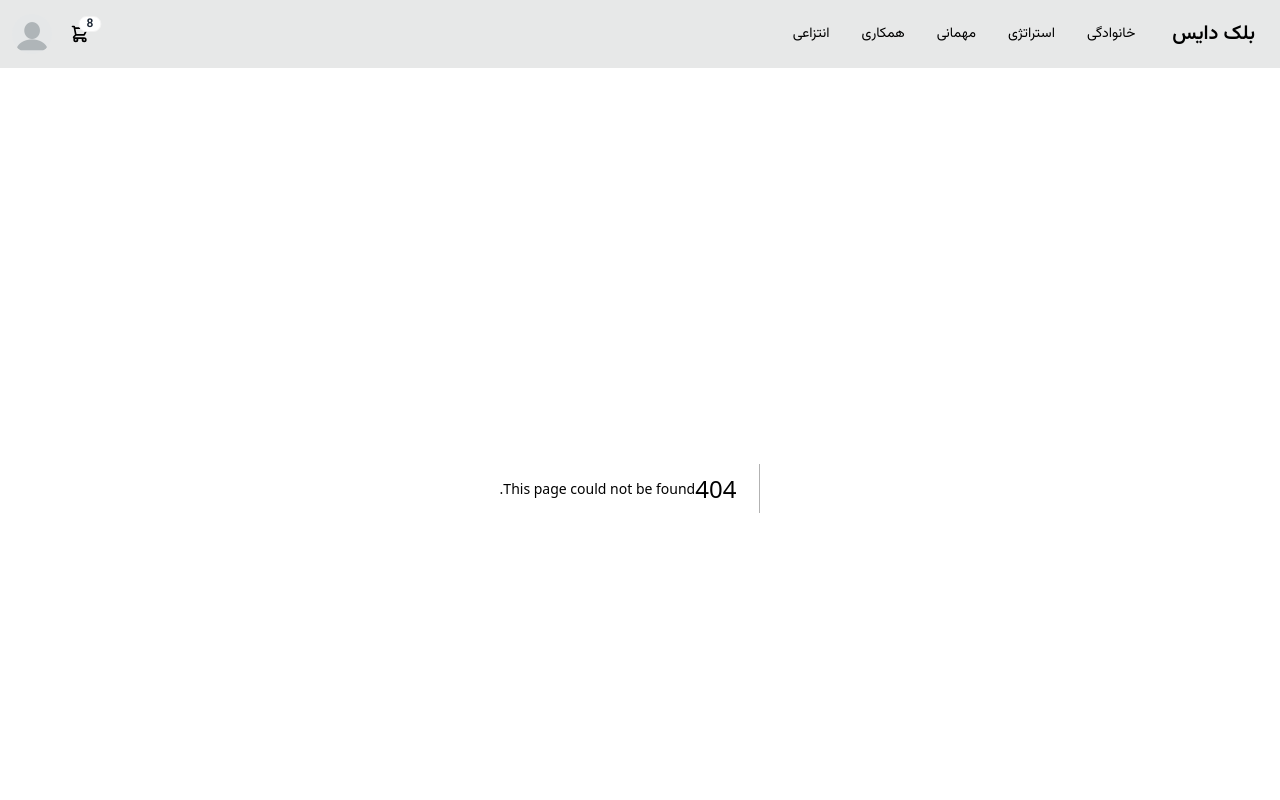
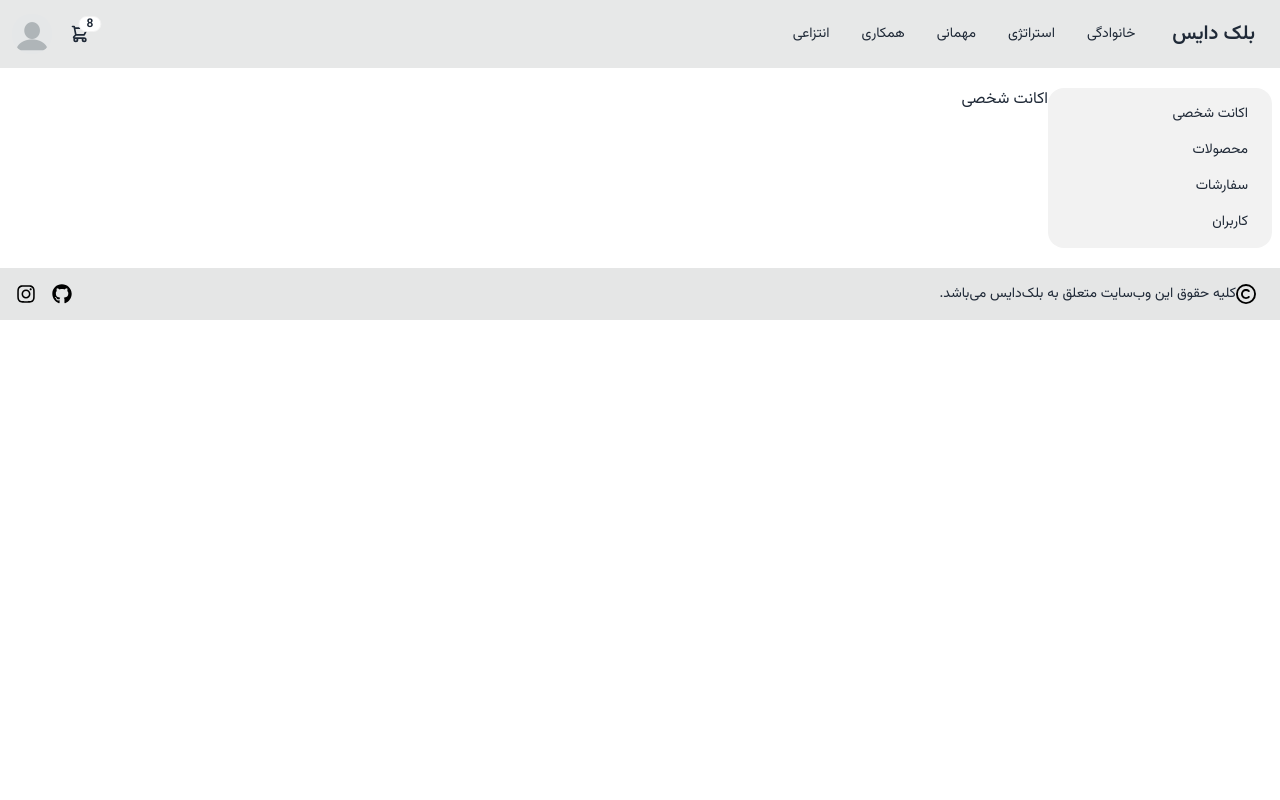
Before and after one commit to mahdirazaqi/blackdice, a Next.js app: page /account in a window 1280 px wide. Before the commit this address had no page. Shown: the top 800 px of the page. Built offline with nearby package versions, Linux system fonts and the light colour scheme; what tailwindcss-flip would draw is missing.

Commit message:
ADD: account page and products admin page

```diff
--- /dev/null
+++ b/app/account/layout.tsx
@@ -0,0 +1,34 @@
+import Link from "next/link";
+import { ReactNode } from "react";
+
+interface Props {
+  children: ReactNode;
+}
+
+export default function PanelLayout({ children }: Props) {
+  return (
+    <div className="container mx-auto flex px-2">
+      <div className="grow-0">
+        <ul className="menu bg-base-200 w-56 rounded-box">
+          <li>
+            <Link href={"/account"}>اکانت شخصی</Link>
+          </li>
+
+          <li>
+            <Link href={"/account/products"}>محصولات</Link>
+          </li>
+
+          <li>
+            <Link href={"/account/orders"}>سفارشات</Link>
+          </li>
+
+          <li>
+            <Link href={"/account/users"}>کاربران</Link>
+          </li>
+        </ul>
+      </div>
+
+      <div className="grow ml-3">{children}</div>
+    </div>
+  );
+}
--- /dev/null
+++ b/app/account/page.tsx
@@ -0,0 +1,5 @@
+const Account = async () => {
+  return <main>اکانت شخصی</main>;
+};
+
+export default Account;
--- /dev/null
+++ b/app/account/products/page.tsx
@@ -0,0 +1,69 @@
+import Pagination from "@/components/Pagination";
+import { fileUrl } from "@/lib/common/file-link";
+import ProductService from "@/lib/services/product.service";
+import Image from "next/image";
+import Link from "next/link";
+
+const Products = async ({ searchParams }: any) => {
+  const page = searchParams.page || 1;
+  const limit = 30;
+
+  const resp = await ProductService.getProducts(page, limit);
+
+  const totalPages = Math.ceil(resp.pagination.totalCount / limit);
+
+  return (
+    <main>
+      <div className="flex justify-between items-center py-2">
+        <h2 className="font-bold text-base">محصولات</h2>
+
+        <Link className="btn btn-sm btn-primary" href="/account/products/add">
+          محصول جدید
+        </Link>
+      </div>
+
+      <div>
+        <div className="bg-base-200 rounded-lg flex items-center p-2 my-2">
+          <div className="w-[50px] grow-0 text-center font-bold ">تصویر</div>
+          <div className="grow px-2 font-bold">عنوان</div>
+          <div className="w-28 grow-0 mx-2 text-center font-bold">
+            قیمت مرجع
+          </div>
+          <div className="w-28 grow-0 mx-2 text-center font-bold">
+            قیمت فروش
+          </div>
+          <div className="w-14 grow-0 mx-2 text-center font-bold">موجودی</div>
+        </div>
+
+        {resp.products.map((product) => (
+          <div
+            key={product.slug}
+            className="bg-base-200 rounded-lg flex items-center p-2 my-2"
+          >
+            <Image
+              className="grow-0 rounded-lg aspect-square object-cover"
+              src={fileUrl(product.images[0])}
+              width={50}
+              height={50}
+              alt={product.title}
+            />
+            <div className="grow px-2">{product.title}</div>
+            <div className="w-28 grow-0 mx-2 text-center">
+              {product.referencePrice.toLocaleString()}
+            </div>
+            <div className="w-28 grow-0 mx-2 text-center">
+              {product.salePrice.toLocaleString()}
+            </div>
+            <div className="w-14 grow-0 mx-2 text-center">
+              {product.stockQuantity.toLocaleString()}
+            </div>
+          </div>
+        ))}
+      </div>
+
+      <Pagination totalPages={totalPages} />
+    </main>
+  );
+};
+
+export default Products;
```
